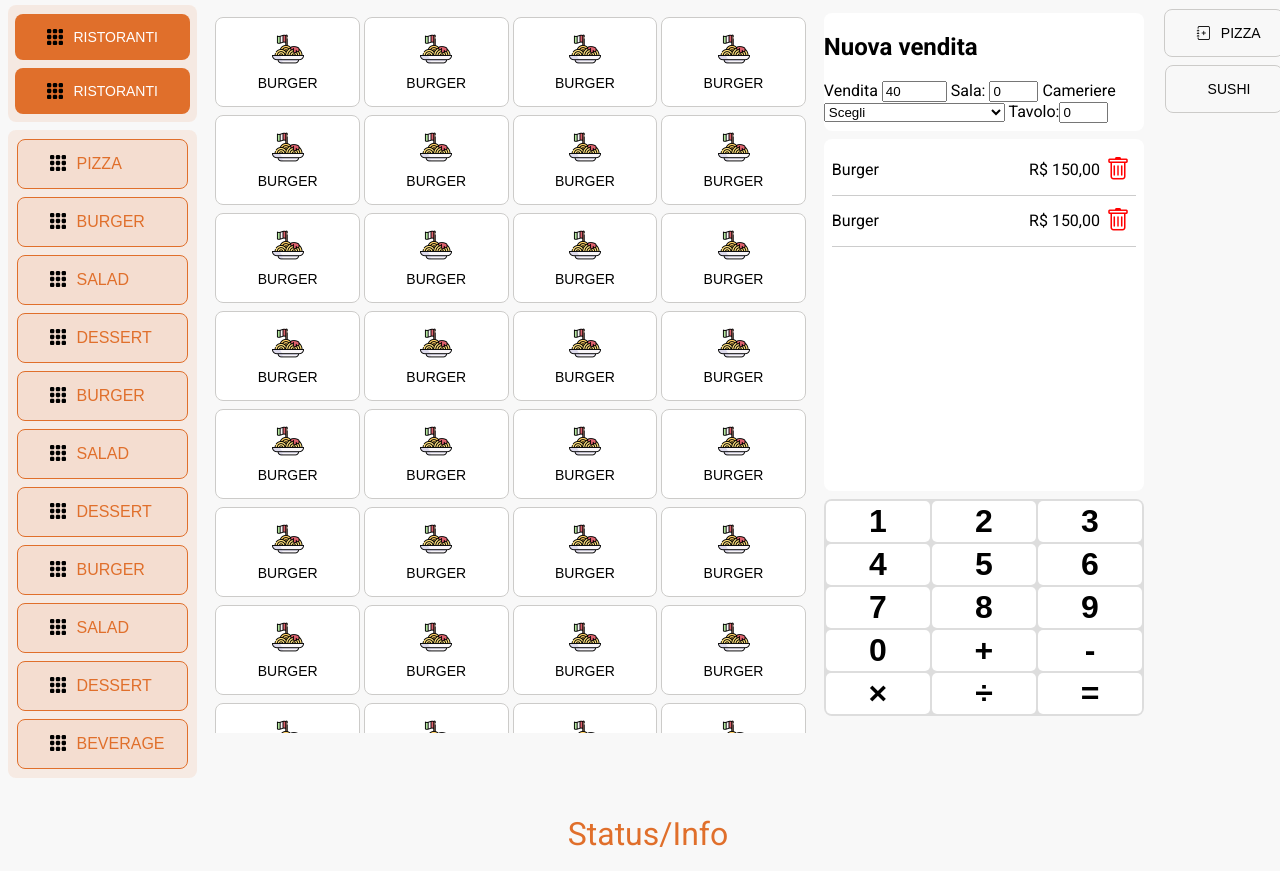
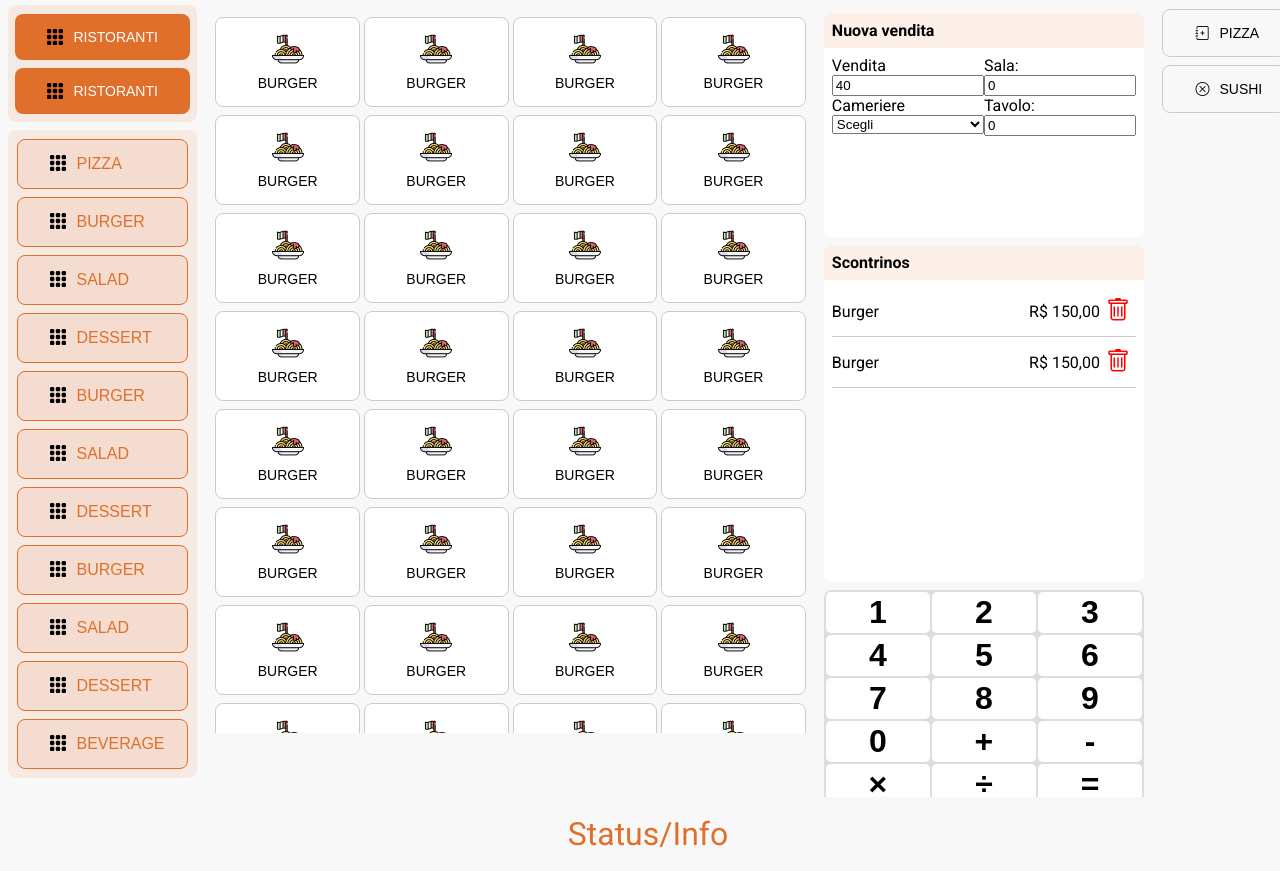
Before and after one commit to reginaldogomes/touchscreen, a website built with Vite: page src/index.html in a window 1280 px wide. Shown: the part 57-928 px from the top of the page. Built offline with nearby package versions, Linux system fonts and the light colour scheme.

Commit message:
code refact

```diff
--- a/src/cassa.scss
+++ b/src/cassa.scss
@@ -6,6 +6,8 @@
   --tertiary-color: #fefefe;
   --accent-color: #e06f2b;
   --accent-color-alpha: rgba(224, 111, 42, 0.1);
+  --red-color: #ff0000;
+  --white-color: #ffffff;
 
   --text-color: #000000;
   --border-color: #cccbc9;
@@ -115,10 +117,38 @@ main {
   background-color: var(--primary-color);
   border-radius: var(--border-radius);
   border: 0;
-  height: 15%;
-  max-height: 15%;
+  height: 30%;
+  max-height: 30%;
   overflow-x: hidden;
   overflow-y: auto;
+  display: flex;
+  flex-direction: column;
+}
+
+.nuova_vendita {
+  display: flex;
+  flex-direction: column;
+}
+.nuova_vendita h2 {
+  background-color: var(--accent-color-alpha);
+  padding: 8px;
+  margin: 0;
+  font-size: 16px;
+}
+.nuova_vendita .box {
+  padding: 8px;
+  display: flex;
+  flex-direction: column;
+}
+.nuova_vendita .box div {
+  display: flex;
+}
+.nuova_vendita .box div div {
+  display: flex;
+  flex-direction: column;
+  width: 50%;
+  flex-grow: 1;
+  flex-shrink: 3;
 }
 
 .scontrino {
@@ -129,6 +159,12 @@ main {
   max-height: 45%;
   overflow-x: hidden;
   overflow-y: auto;
+}
+.scontrino h2 {
+  background-color: var(--accent-color-alpha);
+  padding: 8px;
+  margin: 0;
+  font-size: 16px;
 }
 
 .scontrino-list {
@@ -284,13 +320,13 @@ footer {
   padding: 15px 32px;
   text-align: center;
   display: flex;
-  flex-direction: row;
   font-size: 14px;
   margin: 4px 2px;
   cursor: pointer;
   border: 1px solid var(--border-color);
   border-radius: var(--border-radius);
-  max-width: 90%;
+  min-width: 90%;
+  width: 90%;
   gap: 10px;
   text-transform: uppercase;
 }
@@ -299,3 +335,15 @@ footer {
   width: 16px;
   height: 16px;
 }
+
+.button_annulla {
+  background-color: var(--red-color);
+  color: var(--white-color);
+  border: 1px solid var(--white-color);
+}
+
+.button_ok {
+  background-color: green;
+  color: var(--white-color);
+  border: 1px solid green;
+}
--- a/src/components/funzioni.js
+++ b/src/components/funzioni.js
@@ -5,7 +5,7 @@ export function funzioni() {
 
   const scontrinos = [
     { name: "Pizza", icon: 'bi bi-journal-plus' },
-    { name: "Sushi", icon: icon }
+    { name: "Sushi", icon: 'bi bi-x-circle' }
   ];
 
   // Start the list HTML
@@ -13,7 +13,7 @@ export function funzioni() {
   // Loop through each product to create its button with an icon
   scontrinos.forEach(scontrino => {
       html += `
-          <button class="button_func">
+          <button class="button_func button_anula">
               <i class="${scontrino.icon}"></i> ${scontrino.name}
           </button>
       `;
--- a/src/components/scontrino.js
+++ b/src/components/scontrino.js
@@ -11,7 +11,7 @@ export function scontrino() {
   ];
 
   // Start the list HTML
-  let html = '<ul class="scontrino-list">';
+  let html = '<h2>Scontrinos</h2><ul class="scontrino-list">';
   // Loop through each product to create its button with an icon
   scontrinos.forEach(scontrino => {
       html += `
--- a/src/components/work_area.js
+++ b/src/components/work_area.js
@@ -1,6 +1,6 @@
 export function workArea() {
   // Start the list HTML
-  let html = '<div class="keypad">';
+  let html = '<div class="work_area_nuova">';
   html += `<h2>Nuova vendita</h2>
           <span>Vendita</span>
           <input id="VENDITA" type="text" readonly="" size="5" maxlength="5" value="40" />
--- a/src/main.js
+++ b/src/main.js
@@ -23,14 +23,32 @@ document.querySelector('body').innerHTML = `
         </div>
         <div class="right">
             <div class="work_area" id="work_area">
-                <h2>Nuova vendita</h2>
-                <span>Vendita</span>
-                <input id="VENDITA" type="text" readonly="" size="5" maxlength="5" value="40" />
-                <span>Sala:</span>
-                <input id="SALA" type="text" size="3" maxlength="3" style="" value="0" />
-                <span>Cameriere</span>
-                <select id="CAMERIERE" >&gt;<option value="">Scegli</option><option value="001">001 - Giulia Tudisco</option><option value="GDG">GDG - Giuseppe  De Giosa</option><option value="PT2">PT2 - Paolo Tintori</option><option value="PP">PP - Paulo Paganelli</option></select>
-                <span>Tavolo:</span><input id="TAVOLO" type="text" size="3" maxlength="3" style="" class="numero" value="0" />
+                <div class="nuova_vendita">
+                    <h2>Nuova vendita</h2>
+                    <div class="box">
+                        <div>
+                            <div>
+                                <label>Vendita</label>
+                                <input id="VENDITA" type="text" readonly="" size="5" maxlength="5" value="40" />
+                            </div>
+                            <div>
+                                <label>Sala:</label>
+                                <input id="SALA" type="text" size="3" maxlength="3" style="" value="0" />
+                            </div>
+                        </div>
+                        <div>
+                            <div>
+                                <label>Cameriere</label>
+                                <select id="CAMERIERE" >&gt;<option value="">Scegli</option><option value="001">001 - Giulia Tudisco</option><option value="GDG">GDG - Giuseppe  De Giosa</option><option value="PT2">PT2 - Paolo Tintori</option><option value="PP">PP - Paulo Paganelli</option></select>
+                            </div>
+
+                            <div>
+                                <label>Tavolo:</label>
+                                <input id="TAVOLO" type="text" size="3" maxlength="3" style="" class="numero" value="0" />
+                            </div>
+                        </div>
+                    </div>
+                </div>
             </div>
             <div class="scontrino" id="scontrino"></div>
             <div class="teclado" id="teclado"></div>
```
